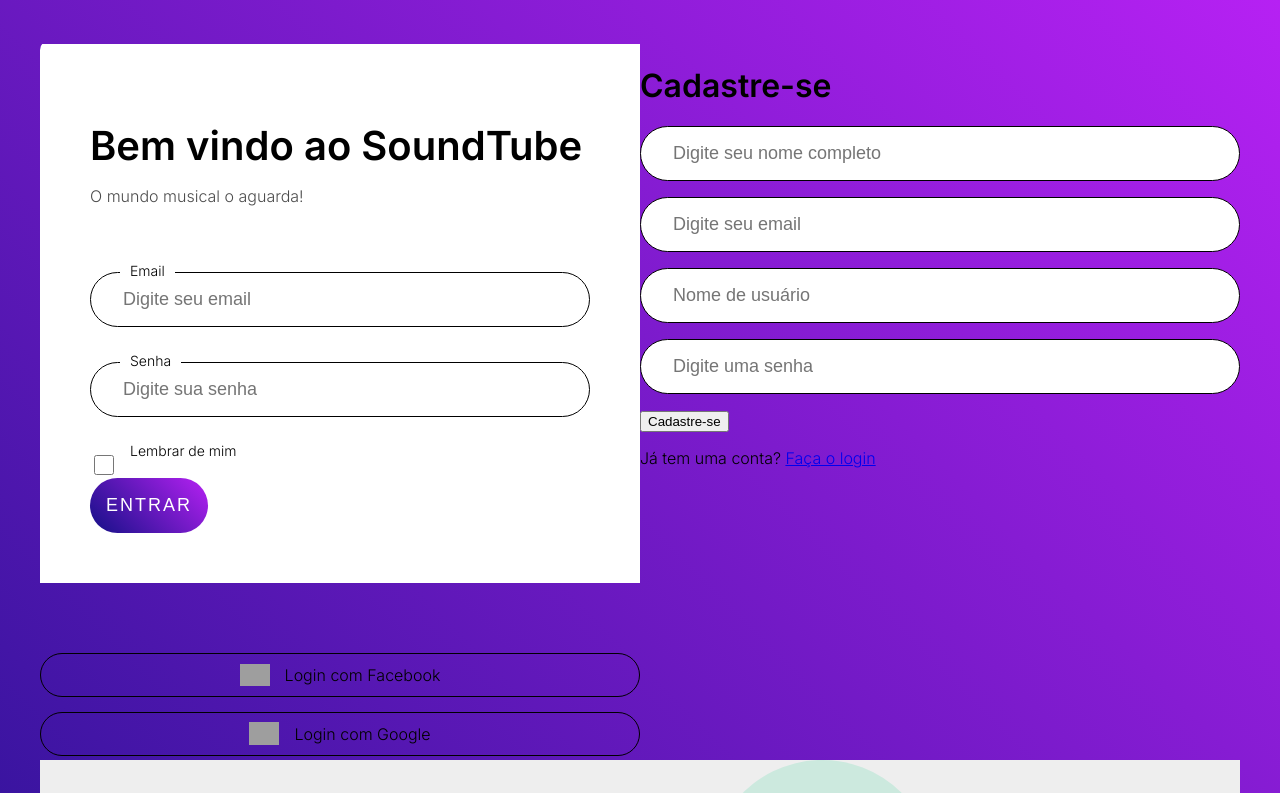
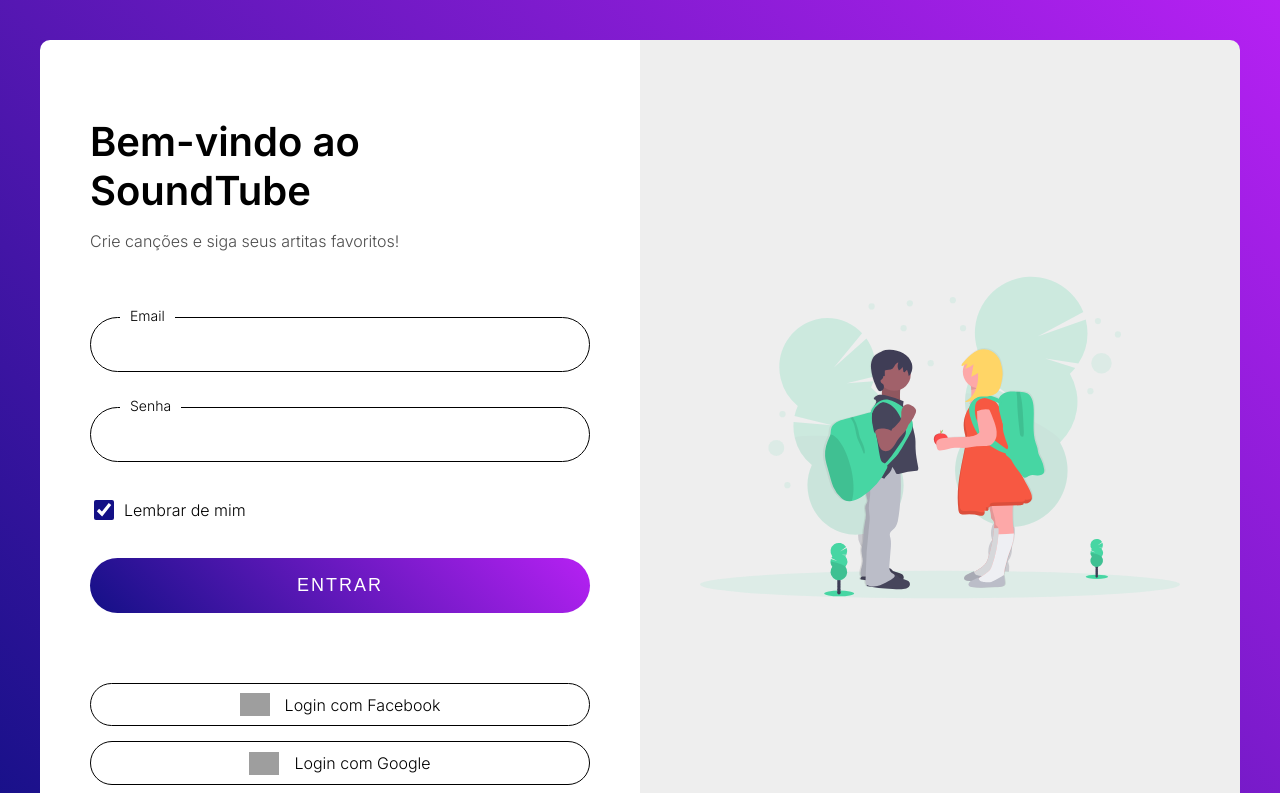
Before and after one commit to HenriqueSilva1128/soundTube, a plain HTML site: page index.html in a window 1280 px wide. Shown: the top 793 px of the page. Drawn offline with nearby package versions, Linux system fonts and the light colour scheme; grey boxes are pictures that could not be loaded.

Commit message:
arquivo .css transferido para a pasta src para uma melhor organizacao, e corrigido o layout da tela login

```diff
--- a/index.html
+++ b/index.html
@@ -5,43 +5,38 @@
     <meta charset="UTF-8">
     <meta http-equiv="X-UA-Compatible" content="IE=edge">
     <meta name="viewport" content="width=device-width, initial-scale=1.0">
-    <link rel="stylesheet" href="src/style.css">
+    <link rel="stylesheet" href="src/imagens/style.css">
     <link rel="stylesheet"
         href="https://fonts.googleapis.com/css2?family=Material+Symbols+Rounded:opsz,wght,FILL,GRAD@48,600,0,0" />
-    <title>login</title>
+    <title>Página de login</title>
 </head>
 
 <body>
     <div class="container">
-        <a class="links" id="paracadastro"></a>
-        <a class="links" id="paralogin"></a>
-
-        <div class="conteudo">
         <div class="login-esquerdo">
             <div class="cabecalho-login">
-                    <h1>Bem vindo ao SoundTube</h1>
-                    <p>O mundo musical o aguarda!</p>
+                <h1>Bem-vindo ao SoundTube</h1>
+                <p>Crie canções e siga seus artitas favoritos!</p>
             </div>
-                <form method="get" class="formulario-login" autocomplete="off">
+            <form class="formulario-login" autocomplete="off">
                 <div class="conteudo-formulario-login">
                     <div class="itens-formulario">
-                            <label for="formulario-email">Email</label>
-                            <input type="text" name="email-login" id="email-login" placeholder="Digite seu email">
+                        <label for="formEmail">Email</label>
+                        <input type="text" id="formEmail" />
                     </div>
                     <div class="itens-formulario">
-                            <label for="formulario-senha">Senha</label>
-                            <input type="password" name="senha-login" id="senha-login" placeholder="Digite sua senha">
+                        <label for="formSenha">Senha</label>
+                        <input type="password" id="formSenha" />
                     </div>
                     <div class="itens-formulario">
                         <div class="checkbox">
-                                <input type="checkbox" id="checkboxLembreDeMim">
-                                <label class="checkboxLabel" for="checkboxLembreDeMim">Lembrar de mim</label>
-                            </div>
+                            <input type="checkbox" id="lembreMeCheckbox" checked />
+                            <label class="checkboxLabel" for="lembreMeCheckbox">Lembrar de mim</label>
                         </div>
                     </div>
                     <button type="submit">Entrar</button>
                 </div>
-            <div class="formulario_rodape_login">
+                <div class="formulario-rodape-login">
                     <a href="#">
                         <img width="30"
                             src="https://upload.wikimedia.org/wikipedia/commons/thumb/5/51/Facebook_f_logo_%282019%29.svg/1365px-Facebook_f_logo_%282019%29.svg.png" />
@@ -55,32 +50,8 @@
                 </div>
             </form>
         </div>
-        <!--Formulário de cadastro-->
-        <div id="cadastro">
-            <form method="get" action="">
-                <h1>Cadastre-se</h1>
-                <p>
-                    <input type="text" name="nome-completo-cad" id="nome-completo-cad"
-                        placeholder="Digite seu nome completo">
-                </p>
-                <p>
-                    <input type="text" name="email-cad" id="email-cad" placeholder="Digite seu email">
-                </p>
-                <p>
-                    <input type="text" name="nome-usuario-cad" id="nome-usuario-cad" placeholder="Nome de usuário">
-                </p>
-                <p>
-                    <input type="password" name="senha-cad" id="senha-cad" placeholder="Digite uma senha">
-                </p>
-                <p>
-                    <input type="submit" value="Cadastre-se">
-                </p>
-                <p class="link"> Já tem uma conta? <a href="#paralogin">Faça o login</a></p>
-            </form>
-        </div>
-    </div>
         <div class="login-direito">
-        <img src="./src/imagens/imagem.svg" alt="imagem-de-parede" />
+            <img src="./src/imagens/imagem.svg" alt="image" />
         </div>
     </div>
 </body>
--- /dev/null
+++ b/src/imagens/style.css
@@ -0,0 +1,156 @@
+@import url("https://fonts.googleapis.com/css2?family=Inter:wght@300;600&display=swap");
+* {
+  box-sizing: border-box;
+}
+
+body {
+  padding: 0;
+  margin: 0;
+  font-family: "Inter", sans-serif;
+  background: linear-gradient(45deg, #131086, #b621f3);
+  padding: 40px;
+}
+
+.container {
+  min-height: calc(100vh - 80px);
+  display: grid;
+  grid-template-columns: 50% 50%;
+  border-radius: 10px;
+  overflow: hidden;
+}
+
+.login-esquerdo {
+  display: flex;
+  flex-direction: column;
+  justify-content: center;
+  padding-left: 150px;
+  background-color: white;
+}
+
+.login-direito {
+  background-color: #eeeeee;
+  display: flex;
+  justify-content: center;
+}
+.login-direito img {
+  width: 80%;
+}
+
+.cabecalho-login {
+  margin-bottom: 50px;
+}
+.cabecalho-login h1 {
+  font-size: 40px;
+  margin-bottom: 10px;
+}
+.cabecalho-login p {
+  opacity: 0.7;
+}
+
+.formulario-login {
+  width: 450px;
+}
+.conteudo-formulario-login {
+  display: flex;
+  flex-direction: column;
+  gap: 35px;
+}
+.formulario-rodape-login {
+  display: flex;
+  gap: 30px;
+  margin-top: 70px;
+}
+.formulario-rodape-login a {
+  flex: 6;
+  gap: 15px;
+  border-radius: 100px;
+  padding: 0.6rem;
+  justify-content: center;
+  border: 1px solid black;
+  display: flex;
+  align-items: center;
+  color: black;
+  text-decoration: none;
+}
+.formulario-rodape-login a:hover {
+  background-color: #eeeeee;
+}
+
+.itens-formulario label:not(.checkboxLabel) {
+  display: inline-block;
+  background-color: white;
+  margin-bottom: 10px;
+  position: absolute;
+  padding: 0 10px;
+  transform: translate(30px, -10px);
+  font-size: 14px;
+}
+
+input[type="text"],
+input[type="password"],
+input[type="email"] {
+  border: 1px solid black;
+  outline: none;
+  height: 55px;
+  padding: 0 2rem;
+  border-radius: 100px;
+  width: 100%;
+  transition: background 0.5s;
+  font-size: 18px;
+}
+input[type="text"]:focus,
+input[type="password"]:focus,
+input[type="email"]:focus {
+  border-color: #131086;
+}
+
+.checkbox {
+  display: flex;
+  align-items: center;
+  gap: 7px;
+}
+
+input[type="checkbox"] {
+  width: 20px;
+  height: 20px;
+  accent-color: #131086;
+}
+
+button {
+  border: none;
+  background: linear-gradient(45deg, #131086, #b621f3);
+  color: white;
+  padding: 1rem;
+  border-radius: 100px;
+  text-align: center;
+  text-transform: uppercase;
+  letter-spacing: 2px;
+  font-size: 18px;
+  height: 55px;
+  cursor: pointer;
+}
+
+/* Responsivo */
+@media (max-width: 1350px) {
+  .login-esquerdo {
+    padding: 50px !important;
+  }
+  .formulario-login {
+    width: 100%;
+  }
+  .formulario-rodape-login {
+    flex-direction: column;
+    gap: 15px;
+  }
+}
+@media (max-width: 768px) {
+  body {
+    padding: 20px;
+  }
+  .container {
+    grid-template-columns: auto;
+  }
+  .login-direito {
+    display: none;
+  }
+} /*# sourceMappingURL=style.css.map */
--- a/src/style.css
+++ /dev/null
@@ -1,166 +0,0 @@
-@import url("https://fonts.googleapis.com/css2?family=Inter:wght@300;600&display=swap");
-
-* {
-    box-sizing: border-box;
-}
-
-body {
-    padding: 0;
-    margin: 0;
-    font-family: "Inter", sans-serif;
-    background: linear-gradient(45deg, #131086, #b621f3);
-    padding: 40px;
-}
-
-.container {
-    min-height: calc(100vh - 80px);
-    display: grid;
-    grid-template-columns: 50% 50%;
-    border-radius: 10px;
-    overflow: hidden;
-}
-
-.login-esquerdo {
-    display: flex;
-    flex-direction: column;
-    justify-content: center;
-    padding-left: 150px;
-    background-color: #ffffff;
-}
-
-.login-direito {
-    background-color: #eeeeee;
-    display: flex;
-    justify-content: center;
-}
-
-.conteudo login {
-    background-color: #FF69B4;
-    ;
-}
-
-.login-direito img {
-    width: 80%;
-}
-
-.cabecalho-login {
-    margin-bottom: 50px;
-}
-
-.cabecalho-login h1 {
-    font-size: 40px;
-    margin-bottom: 10px;
-}
-
-.cabecalho-login p {
-    opacity: 0.7;
-}
-
-.formulario-login {
-    width: 450px;
-}
-
-.conteudo-formulario-login {
-    display: flex;
-    flex-direction: column;
-    gap: 35px;
-}
-
-.formulario_rodape_login {
-    display: flex;
-    gap: 30px;
-    margin-top: 70px;
-}
-
-.formulario_rodape_login a {
-    flex: 6;
-    gap: 15px;
-    border-radius: 100px;
-    padding: 0.6rem;
-    justify-content: center;
-    border: 1px solid #000000;
-    display: flex;
-    align-items: center;
-    color: #000000;
-    text-decoration: none;
-}
-
-.formulario_rodape_login a:hover {
-    background-color: #eeeeee;
-}
-
-.itens-formulario label:not(.checkboxlabel) {
-    display: inline-block;
-    background-color: #ffffff;
-    margin-bottom: 10px;
-    position: absolute;
-    padding: 0 10px;
-    transform: translate(30px, -10px);
-    font-size: 14px;
-}
-
-input[type="text"],
-input[type="password"],
-input[type="email"] {
-    border: 1px solid #000000;
-    outline: none;
-    height: 55px;
-    padding: 0 2rem;
-    border-radius: 100px;
-    width: 100%;
-    transition: background 0.5s;
-    font-size: 18px;
-}
-
-input[type="text"]:focus,
-input[type="password"]:focus,
-input[type="email"]:focus {
-    border-color: #131086;
-}
-
-.checkbox {
-    display: flex;
-    align-items: center;
-    gap: 7px;
-}
-input[type="checkbox"] {
-    width: 20px;
-    height: 20px;
-    accent-color: #131086;
-  }
-button{
-    border: none;
-  background: linear-gradient(45deg, #131086, #b621f3);
-  color: #ffffff;
-  padding: 1rem;
-  border-radius: 100px;
-  text-align: center;
-  text-transform: uppercase;
-  letter-spacing: 2px;
-  font-size: 18px;
-  height: 55px;
-  cursor: pointer;
-}
-@media (max-width: 1350px){
-    .login-esquerdo{
-        padding: 50px !important;
-    }
-    .formulario-login{
-        width: 100%;
-    }
-    .formulario_rodape_login{
-        flex-direction: column;
-        gap: 15px;
-    }
-}
-@media (max-width: 768px){
-    body{
-        padding: 20px;
-    }
-    .container{
-        grid-template-columns: auto;
-    }
-    .login-direito{
-        display: none;
-    }
-}
```
Lines whose indentation alone changed are shown as unchanged.
